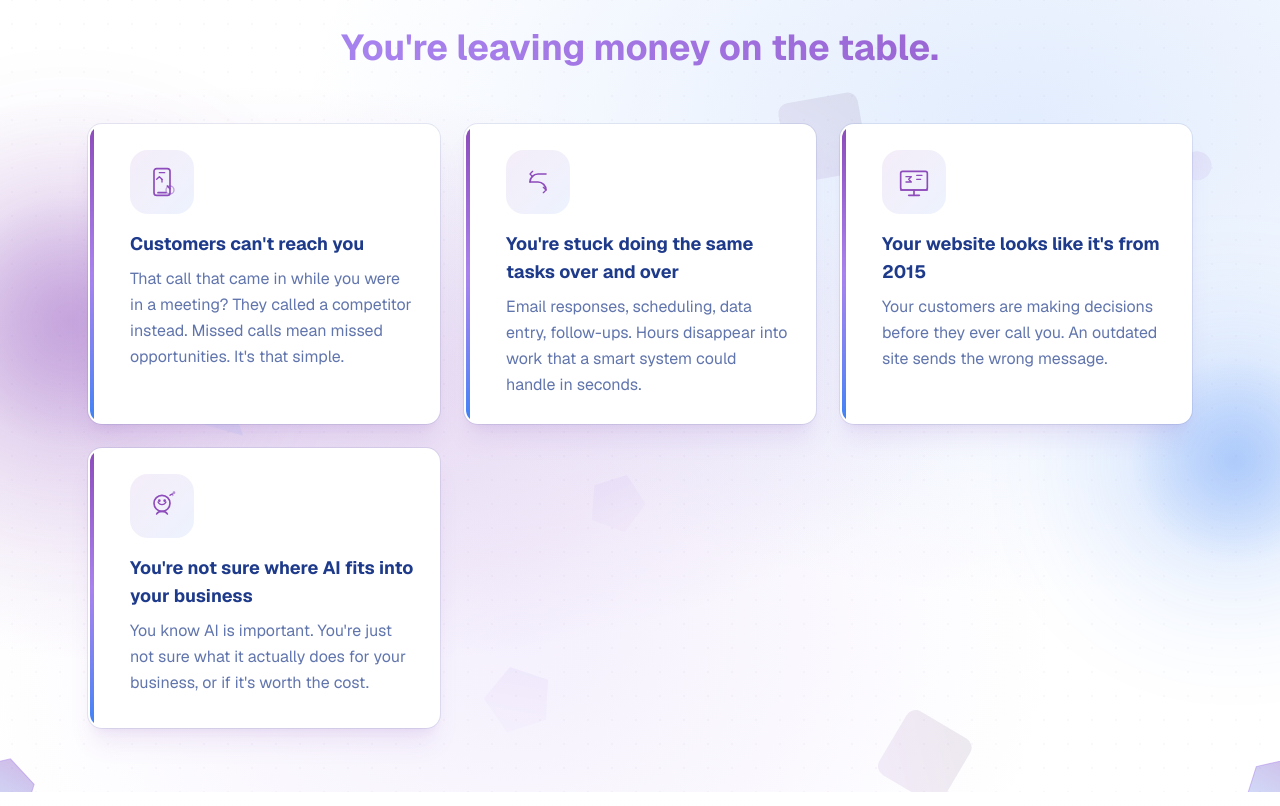
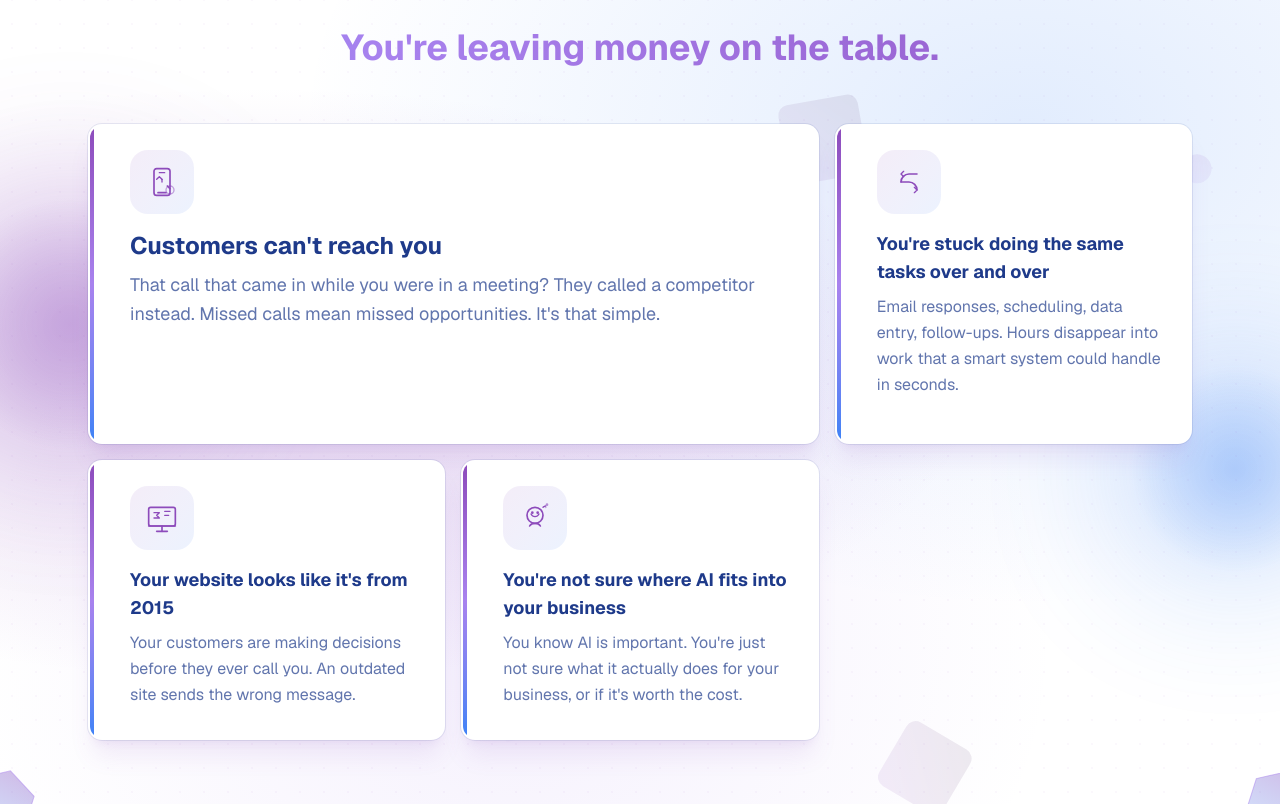
Before and after one commit to josa-ai/aiskillzone, a Next.js app: page / in a window 1280 px wide. Shown: the part 1014-1820 px from the top of the page. Built offline with nearby package versions, Linux system fonts and the light colour scheme.

Commit message:
feat: convert problem section to bento grid layout
- First card spans 2 columns on larger screens
- Remaining cards fill the grid naturally
- Cards have larger min-height on lg screens

```diff
--- a/src/components/HomepageContent.tsx
+++ b/src/components/HomepageContent.tsx
@@ -105,11 +105,12 @@ export function HomepageContent() {
             />
           </AnimatedSection>
 
-          <div className="mt-14 grid gap-6 grid-cols-1 md:grid-cols-2 lg:grid-cols-3">
-            {problems.map((problem, index) => (
+          <div className="mt-14 grid grid-cols-1 gap-4 md:grid-cols-2 lg:grid-cols-3">
+            {/* Bento Grid Layout */}
+            {/* Row 1: Large featured card (spans 2 cols) + 1 regular card */}
             <AnimatedSection
-                key={problem.title}
-                delay={index * 0.1}
+              delay={0}
+              className="md:col-span-2 lg:col-span-2"
             >
               <motion.div
                 whileHover={{ scale: 1.02, y: -4 }}
@@ -117,14 +118,14 @@ export function HomepageContent() {
                 transition={{ type: "spring", stiffness: 300, damping: 20 }}
                 className="h-full"
               >
-                  <Card className="group relative flex h-full min-h-[280px] flex-col overflow-hidden border-2 border-transparent bg-white p-6 shadow-xl shadow-brand-royal-purple/10 transition-all duration-300 hover:border-brand-royal-purple/30 hover:shadow-2xl hover:shadow-brand-mauve-purple/20">
+                <Card className="group relative flex h-full min-h-[280px] flex-col overflow-hidden border-2 border-transparent bg-white p-6 shadow-xl shadow-brand-royal-purple/10 transition-all duration-300 hover:border-brand-royal-purple/30 hover:shadow-2xl hover:shadow-brand-mauve-purple/20 lg:min-h-[320px]">
                   {/* Gradient accent bar */}
                   <motion.div
                     className="absolute left-0 top-0 h-full w-1 bg-gradient-to-b from-brand-royal-purple via-brand-mauve-purple to-brand-tech-blue"
                     initial={{ scaleY: 0 }}
                     whileInView={{ scaleY: 1 }}
                     viewport={{ once: true }}
-                      transition={{ duration: 0.5, delay: index * 0.1 }}
+                    transition={{ duration: 0.5, delay: 0 }}
                   />
 
                   {/* Decorative background glow */}
@@ -136,18 +137,18 @@ export function HomepageContent() {
                       <div className="relative flex h-16 w-16 items-center justify-center rounded-2xl bg-gradient-to-br from-brand-royal-purple/10 to-brand-tech-blue/10 transition-transform duration-300 group-hover:scale-110">
                         <div className="absolute inset-0 rounded-2xl bg-gradient-to-br from-brand-royal-purple to-brand-tech-blue opacity-0 transition-opacity duration-300 group-hover:opacity-20" />
                         <ProblemIcon
-                            type={problem.icon}
+                          type={problems[0].icon}
                           className="h-8 w-8 text-brand-royal-purple"
                         />
                       </div>
                     </div>
 
                     <div className="flex flex-1 flex-col">
-                        <h3 className="text-lg font-bold text-brand-deep-navy transition-colors duration-300 group-hover:text-brand-royal-purple">
-                          {problem.title}
+                      <h3 className="text-xl font-bold text-brand-deep-navy transition-colors duration-300 group-hover:text-brand-royal-purple lg:text-2xl">
+                        {problems[0].title}
                       </h3>
-                        <p className="mt-2 flex-1 text-base leading-relaxed text-brand-deep-navy/70">
-                          {problem.description}
+                      <p className="mt-2 flex-1 text-base leading-relaxed text-brand-deep-navy/70 lg:text-lg">
+                        {problems[0].description}
                       </p>
                     </div>
                   </CardContent>
@@ -162,7 +163,143 @@ export function HomepageContent() {
                 </Card>
               </motion.div>
             </AnimatedSection>
-            ))}
+
+            {/* Card 2 */}
+            <AnimatedSection delay={0.1}>
+              <motion.div
+                whileHover={{ scale: 1.02, y: -4 }}
+                whileTap={{ scale: 0.98 }}
+                transition={{ type: "spring", stiffness: 300, damping: 20 }}
+                className="h-full"
+              >
+                <Card className="group relative flex h-full min-h-[280px] flex-col overflow-hidden border-2 border-transparent bg-white p-6 shadow-xl shadow-brand-royal-purple/10 transition-all duration-300 hover:border-brand-royal-purple/30 hover:shadow-2xl hover:shadow-brand-mauve-purple/20 lg:min-h-[320px]">
+                  <motion.div
+                    className="absolute left-0 top-0 h-full w-1 bg-gradient-to-b from-brand-royal-purple via-brand-mauve-purple to-brand-tech-blue"
+                    initial={{ scaleY: 0 }}
+                    whileInView={{ scaleY: 1 }}
+                    viewport={{ once: true }}
+                    transition={{ duration: 0.5, delay: 0.1 }}
+                  />
+                  <div className="absolute -right-8 -top-8 h-32 w-32 rounded-full bg-brand-royal-purple/10 opacity-0 blur-xl transition-opacity duration-300 group-hover:opacity-100" />
+                  <CardContent className="relative flex flex-1 flex-col gap-4 p-0 pl-4">
+                    <div className="relative inline-flex">
+                      <div className="relative flex h-16 w-16 items-center justify-center rounded-2xl bg-gradient-to-br from-brand-royal-purple/10 to-brand-tech-blue/10 transition-transform duration-300 group-hover:scale-110">
+                        <div className="absolute inset-0 rounded-2xl bg-gradient-to-br from-brand-royal-purple to-brand-tech-blue opacity-0 transition-opacity duration-300 group-hover:opacity-20" />
+                        <ProblemIcon
+                          type={problems[1].icon}
+                          className="h-8 w-8 text-brand-royal-purple"
+                        />
+                      </div>
+                    </div>
+                    <div className="flex flex-1 flex-col">
+                      <h3 className="text-lg font-bold text-brand-deep-navy transition-colors duration-300 group-hover:text-brand-royal-purple">
+                        {problems[1].title}
+                      </h3>
+                      <p className="mt-2 flex-1 text-base leading-relaxed text-brand-deep-navy/70">
+                        {problems[1].description}
+                      </p>
+                    </div>
+                  </CardContent>
+                  <motion.div
+                    className="absolute bottom-0 left-0 h-0.5 w-0 bg-gradient-to-r from-brand-royal-purple to-brand-tech-blue"
+                    initial={{ width: 0 }}
+                    whileHover={{ width: "100%" }}
+                    transition={{ duration: 0.3 }}
+                  />
+                </Card>
+              </motion.div>
+            </AnimatedSection>
+
+            {/* Row 2: 2 regular cards */}
+            <AnimatedSection delay={0.2}>
+              <motion.div
+                whileHover={{ scale: 1.02, y: -4 }}
+                whileTap={{ scale: 0.98 }}
+                transition={{ type: "spring", stiffness: 300, damping: 20 }}
+                className="h-full"
+              >
+                <Card className="group relative flex h-full min-h-[280px] flex-col overflow-hidden border-2 border-transparent bg-white p-6 shadow-xl shadow-brand-royal-purple/10 transition-all duration-300 hover:border-brand-royal-purple/30 hover:shadow-2xl hover:shadow-brand-mauve-purple/20">
+                  <motion.div
+                    className="absolute left-0 top-0 h-full w-1 bg-gradient-to-b from-brand-royal-purple via-brand-mauve-purple to-brand-tech-blue"
+                    initial={{ scaleY: 0 }}
+                    whileInView={{ scaleY: 1 }}
+                    viewport={{ once: true }}
+                    transition={{ duration: 0.5, delay: 0.2 }}
+                  />
+                  <div className="absolute -right-8 -top-8 h-32 w-32 rounded-full bg-brand-royal-purple/10 opacity-0 blur-xl transition-opacity duration-300 group-hover:opacity-100" />
+                  <CardContent className="relative flex flex-1 flex-col gap-4 p-0 pl-4">
+                    <div className="relative inline-flex">
+                      <div className="relative flex h-16 w-16 items-center justify-center rounded-2xl bg-gradient-to-br from-brand-royal-purple/10 to-brand-tech-blue/10 transition-transform duration-300 group-hover:scale-110">
+                        <div className="absolute inset-0 rounded-2xl bg-gradient-to-br from-brand-royal-purple to-brand-tech-blue opacity-0 transition-opacity duration-300 group-hover:opacity-20" />
+                        <ProblemIcon
+                          type={problems[2].icon}
+                          className="h-8 w-8 text-brand-royal-purple"
+                        />
+                      </div>
+                    </div>
+                    <div className="flex flex-1 flex-col">
+                      <h3 className="text-lg font-bold text-brand-deep-navy transition-colors duration-300 group-hover:text-brand-royal-purple">
+                        {problems[2].title}
+                      </h3>
+                      <p className="mt-2 flex-1 text-base leading-relaxed text-brand-deep-navy/70">
+                        {problems[2].description}
+                      </p>
+                    </div>
+                  </CardContent>
+                  <motion.div
+                    className="absolute bottom-0 left-0 h-0.5 w-0 bg-gradient-to-r from-brand-royal-purple to-brand-tech-blue"
+                    initial={{ width: 0 }}
+                    whileHover={{ width: "100%" }}
+                    transition={{ duration: 0.3 }}
+                  />
+                </Card>
+              </motion.div>
+            </AnimatedSection>
+
+            <AnimatedSection delay={0.3}>
+              <motion.div
+                whileHover={{ scale: 1.02, y: -4 }}
+                whileTap={{ scale: 0.98 }}
+                transition={{ type: "spring", stiffness: 300, damping: 20 }}
+                className="h-full"
+              >
+                <Card className="group relative flex h-full min-h-[280px] flex-col overflow-hidden border-2 border-transparent bg-white p-6 shadow-xl shadow-brand-royal-purple/10 transition-all duration-300 hover:border-brand-royal-purple/30 hover:shadow-2xl hover:shadow-brand-mauve-purple/20">
+                  <motion.div
+                    className="absolute left-0 top-0 h-full w-1 bg-gradient-to-b from-brand-royal-purple via-brand-mauve-purple to-brand-tech-blue"
+                    initial={{ scaleY: 0 }}
+                    whileInView={{ scaleY: 1 }}
+                    viewport={{ once: true }}
+                    transition={{ duration: 0.5, delay: 0.3 }}
+                  />
+                  <div className="absolute -right-8 -top-8 h-32 w-32 rounded-full bg-brand-royal-purple/10 opacity-0 blur-xl transition-opacity duration-300 group-hover:opacity-100" />
+                  <CardContent className="relative flex flex-1 flex-col gap-4 p-0 pl-4">
+                    <div className="relative inline-flex">
+                      <div className="relative flex h-16 w-16 items-center justify-center rounded-2xl bg-gradient-to-br from-brand-royal-purple/10 to-brand-tech-blue/10 transition-transform duration-300 group-hover:scale-110">
+                        <div className="absolute inset-0 rounded-2xl bg-gradient-to-br from-brand-royal-purple to-brand-tech-blue opacity-0 transition-opacity duration-300 group-hover:opacity-20" />
+                        <ProblemIcon
+                          type={problems[3].icon}
+                          className="h-8 w-8 text-brand-royal-purple"
+                        />
+                      </div>
+                    </div>
+                    <div className="flex flex-1 flex-col">
+                      <h3 className="text-lg font-bold text-brand-deep-navy transition-colors duration-300 group-hover:text-brand-royal-purple">
+                        {problems[3].title}
+                      </h3>
+                      <p className="mt-2 flex-1 text-base leading-relaxed text-brand-deep-navy/70">
+                        {problems[3].description}
+                      </p>
+                    </div>
+                  </CardContent>
+                  <motion.div
+                    className="absolute bottom-0 left-0 h-0.5 w-0 bg-gradient-to-r from-brand-royal-purple to-brand-tech-blue"
+                    initial={{ width: 0 }}
+                    whileHover={{ width: "100%" }}
+                    transition={{ duration: 0.3 }}
+                  />
+                </Card>
+              </motion.div>
+            </AnimatedSection>
           </div>
         </div>
       </section>
```
Lines whose indentation alone changed are shown as unchanged.
